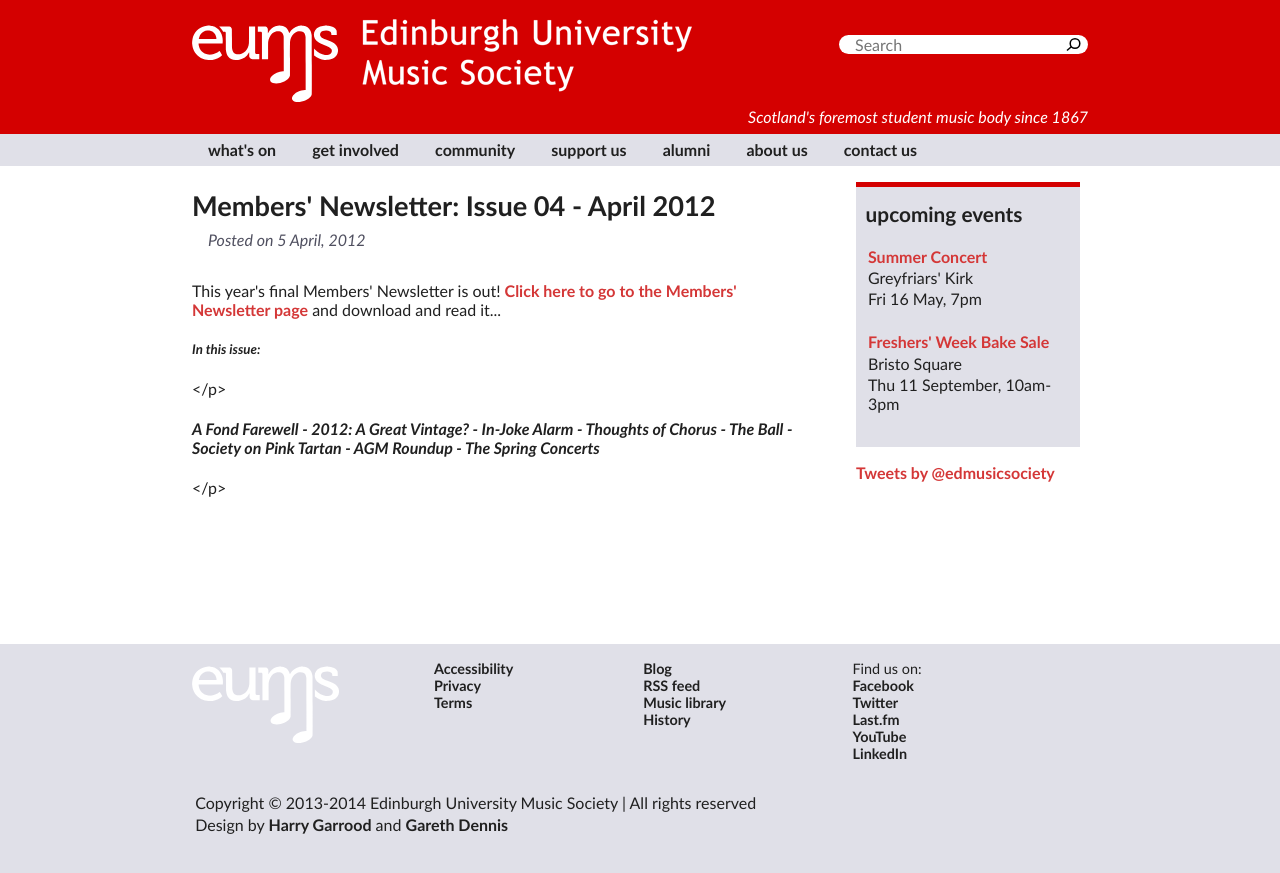
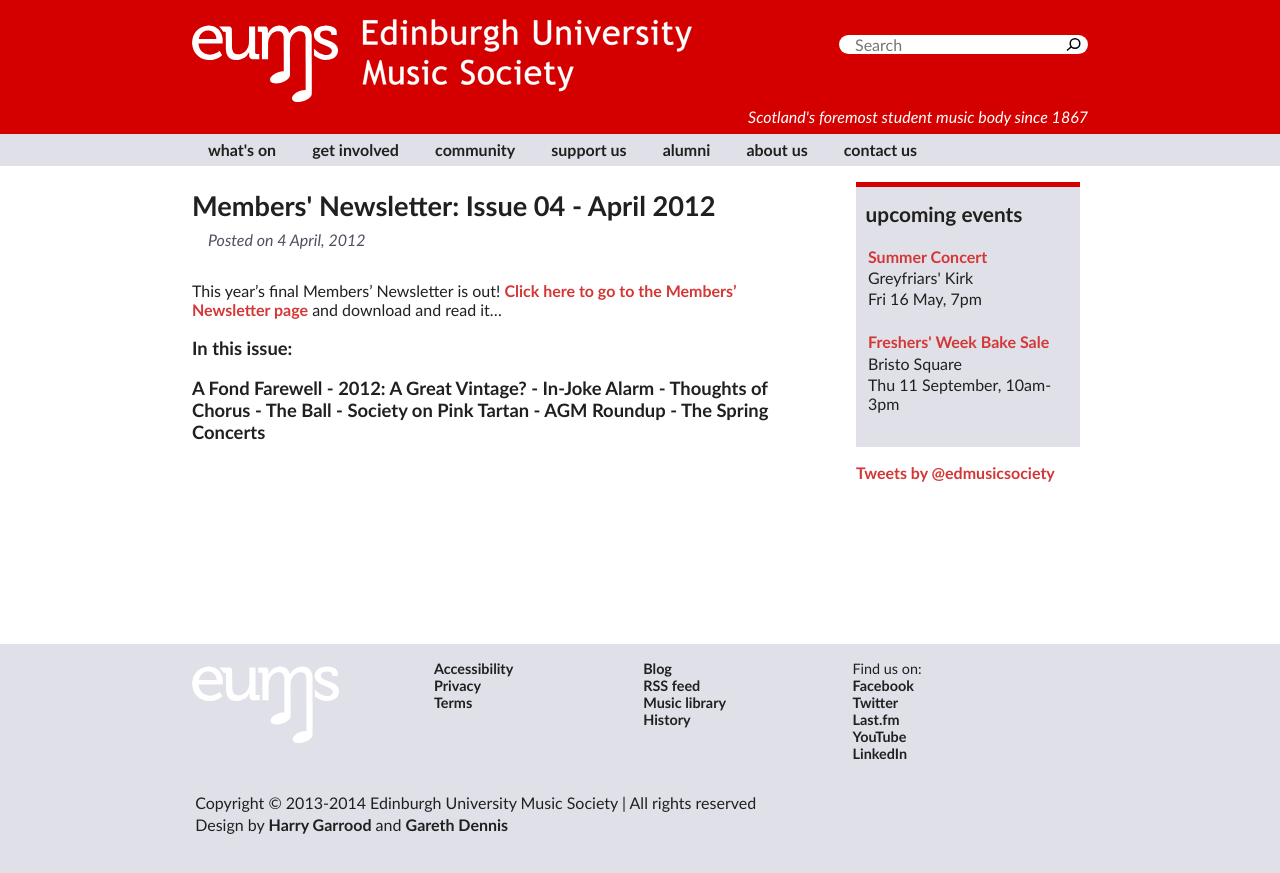
Before and after one commit to eums/website, a Jekyll site: the page built from _posts/2012-04-04-membersnewsletter_april.markdown, in a window 1280 px wide. Shown: the top 873 px of the page. Built offline with Jekyll 4.4.1, drawn with Linux system fonts in a browser that asks for light colours; comment, search, counter and statistics services are not loaded; some of the changed lines change nothing that is shown.

Commit message:
fix newsletter april post

```diff
--- a/_posts/2012-04-04-membersnewsletter_april.markdown
+++ b/_posts/2012-04-04-membersnewsletter_april.markdown
@@ -1,26 +1,12 @@
 ---
 layout: post
-status: publish
 published: true
 title: 'Members'' Newsletter: Issue 04 - April 2012'
-author:
-  display_name: Web Manager
-  login: eums_website
-  email: web@eums.org.uk
-  url: http://www.eums.org.uk
-author_login: eums_website
-author_email: web@eums.org.uk
-author_url: http://www.eums.org.uk
-excerpt: The final Members' Newsletter is out!
 wordpress_id: 1694
-wordpress_url: http://eums.eusa.ed.ac.uk/?p=1694
-date: '2012-04-04 21:25:14 -0700'
-date_gmt: '2012-04-04 21:25:14 -0700'
-categories:
-- Members' Newsletter
-tags: []
-comments: []
 ---
-<p>This year's final Members' Newsletter is out! <a title="Members' Newsletter" href="http://eums.eusa.ed.ac.uk/society/membership/newsletter/">Click here to go to the Members' Newsletter page</a> and download and read it...</p>
-<h5><strong><em>In this issue:</em></strong></h5></p>
-<h4><em>A Fond Farewell - 2012: A Great Vintage? - In-Joke Alarm - Thoughts of Chorus - The Ball - Society on Pink Tartan - AGM Roundup - The Spring Concerts</em></h4></p>
+
+This year's final Members' Newsletter is out! <a title="Members' Newsletter" href="http://eums.eusa.ed.ac.uk/society/membership/newsletter/">Click here to go to the Members' Newsletter page</a> and download and read it...
+
+<p class="newsletter-summary">In this issue:</p>
+
+<p class="newsletter-summary">A Fond Farewell - 2012: A Great Vintage? - In-Joke Alarm - Thoughts of Chorus - The Ball - Society on Pink Tartan - AGM Roundup - The Spring Concerts</p>
```
